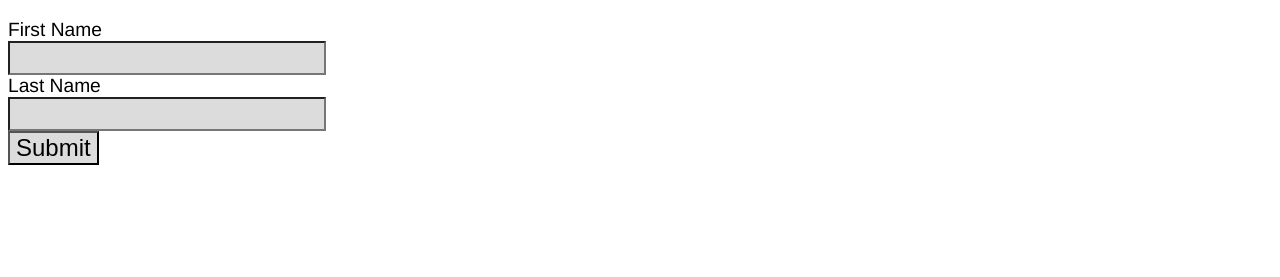
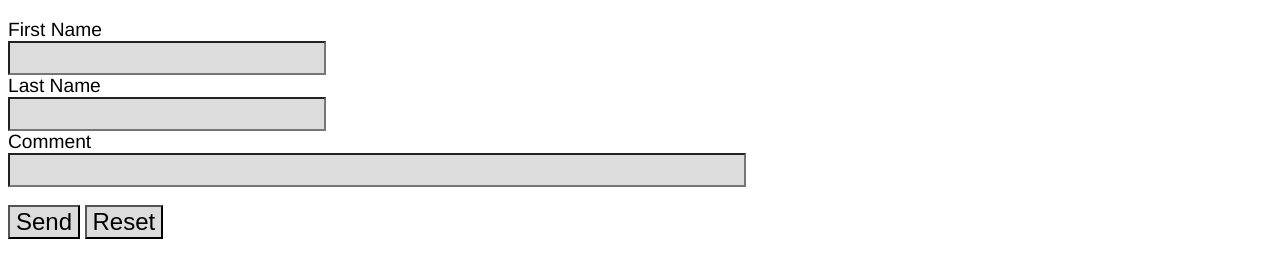
Before and after one commit to blburgen/QuickStartFE02, a plain HTML site: page form.html in a window 1280 px wide. Shown: the part 135-412 px from the top of the page. Drawn offline with Linux system fonts and the light colour scheme.

Commit message:
updates the form

```diff
--- a/form.html
+++ b/form.html
@@ -26,13 +26,15 @@
         </table>
     </nav>
     <h1>Form</h1>
-    <form action="">
-        <label for="firstName">First Name</label><br>
-        <input type="text" name="firstName" id="firstName"><br>
-        <label for="lastName">Last Name</label><br>
-        <input type="text" name="lastName" id="lastName"><br>
-        <input type="submit" value="Submit">
+    <form action="mailto:bradyburgener@gmail.com" method="post" enctype="text/plain"><!-- form container with send email to perform when submitted -->
+        <label for="firstName">First Name</label><br><!-- label for the first name -->
+        <input type="text" name="firstName" id="firstName"><br><!-- box to put first name in -->
+        <label for="lastName">Last Name</label><br><!-- label for the last name -->
+        <input type="text" name="lastName" id="lastName"><br><!-- box to put last name in -->
+        <label for="comment">Comment</label><br><!-- label for the comment box -->
+        <input type="text" name="comment" size="50"><br><br><!-- comment box -->
+        <input type="submit" value="Send"><!-- button commit the inputs to the action -->
+        <input type="reset" value="Reset"><!-- resets form-->
     </form>
-
 </body>
 </html>
```
